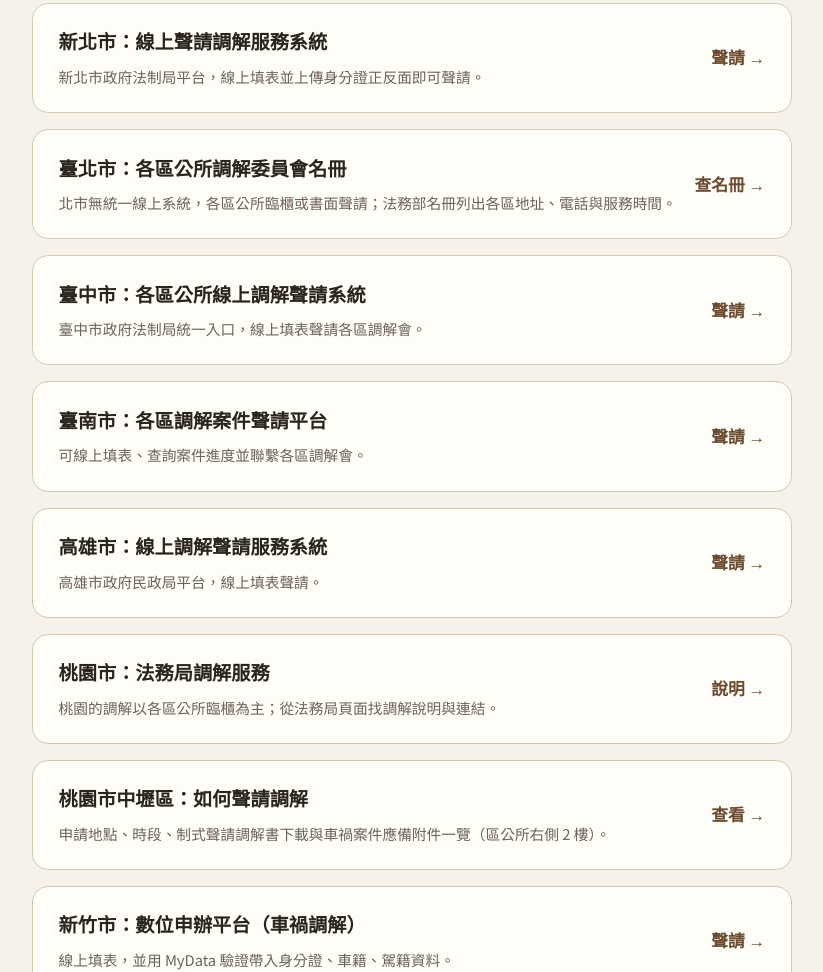
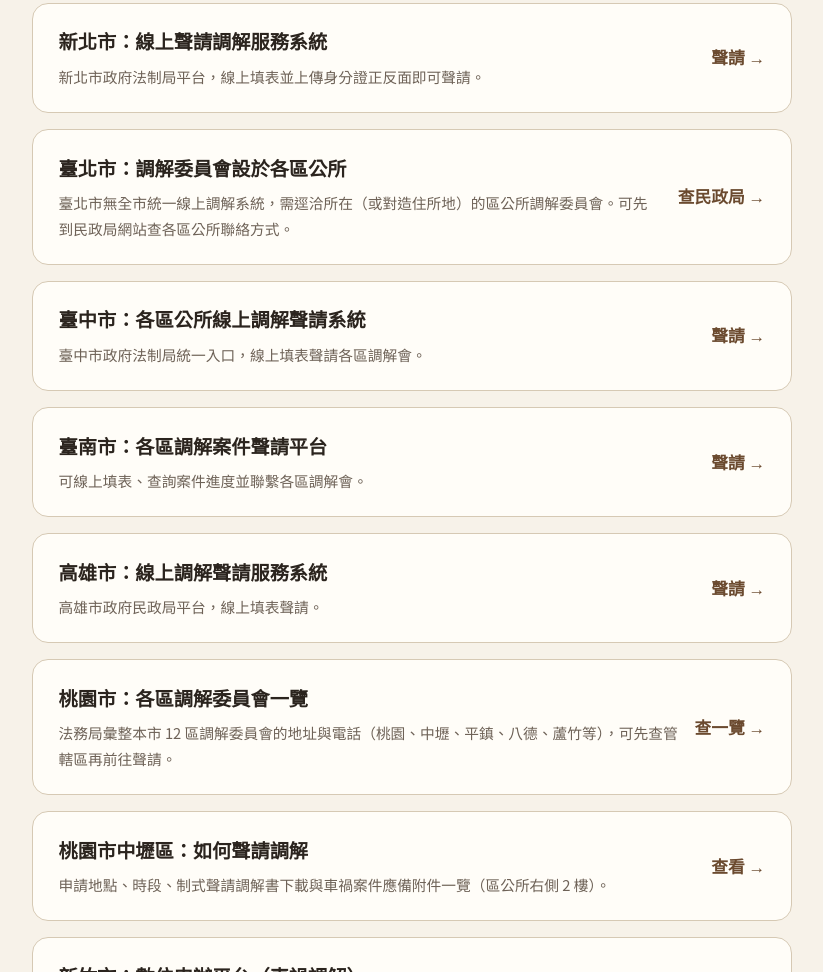
Before and after one commit to MichaelG-glitch/insurance-toolman, an Eleventy site: page src/learn/traffic-mediation/index.njk in a window 1280 px wide. Shown: the part 5694-6666 px from the top of the page, without its empty margins (228-1051 px from the left). Built offline with nearby package versions, Linux system fonts and the light colour scheme; Eleventy itself is replaced by a stand-in of ours; files that its build step writes are made by us from their sources.

Commit message:
修正臺北市與桃園市調解委員會連結

```diff
--- a/src/learn/traffic-mediation/index.njk
+++ b/src/learn/traffic-mediation/index.njk
@@ -114,11 +114,11 @@ related:
 <div class="linklist">
 <a class="linkitem" href="https://www.moj.gov.tw/2204/2528/2529/2537/2538/Lpsimplelist" target="_blank" rel="noopener noreferrer"><div><div class="t">法務部「鄉鎮調解」專區（全國）</div><div class="d">調解條例、函釋解釋彙編與各縣市調解會名冊的官方總入口。不清楚該找哪個調解會，先從這裡查。</div></div><span class="go">查名冊 →</span></a>
 <a class="linkitem" href="https://webm.law.ntpc.gov.tw/apply/" target="_blank" rel="noopener noreferrer"><div><div class="t">新北市：線上聲請調解服務系統</div><div class="d">新北市政府法制局平台，線上填表並上傳身分證正反面即可聲請。</div></div><span class="go">聲請 →</span></a>
-<a class="linkitem" href="https://www.moj.gov.tw/2204/2473/2487/10435/" target="_blank" rel="noopener noreferrer"><div><div class="t">臺北市：各區公所調解委員會名冊</div><div class="d">北市無統一線上系統，各區公所臨櫃或書面聲請；法務部名冊列出各區地址、電話與服務時間。</div></div><span class="go">查名冊 →</span></a>
+<a class="linkitem" href="https://ca.gov.taipei/" target="_blank" rel="noopener noreferrer"><div><div class="t">臺北市：調解委員會設於各區公所</div><div class="d">臺北市無全市統一線上調解系統，需逕洽所在（或對造住所地）的區公所調解委員會。可先到民政局網站查各區公所聯絡方式。</div></div><span class="go">查民政局 →</span></a>
 <a class="linkitem" href="https://taichungmd.taichung.gov.tw/mediation.aspx" target="_blank" rel="noopener noreferrer"><div><div class="t">臺中市：各區公所線上調解聲請系統</div><div class="d">臺中市政府法制局統一入口，線上填表聲請各區調解會。</div></div><span class="go">聲請 →</span></a>
 <a class="linkitem" href="https://easy.tainan.gov.tw/" target="_blank" rel="noopener noreferrer"><div><div class="t">臺南市：各區調解案件聲請平台</div><div class="d">可線上填表、查詢案件進度並聯繫各區調解會。</div></div><span class="go">聲請 →</span></a>
 <a class="linkitem" href="https://cabu3.kcg.gov.tw/MediationApply.aspx" target="_blank" rel="noopener noreferrer"><div><div class="t">高雄市：線上調解聲請服務系統</div><div class="d">高雄市政府民政局平台，線上填表聲請。</div></div><span class="go">聲請 →</span></a>
-<a class="linkitem" href="https://legal.tycg.gov.tw/cp.aspx?n=11292" target="_blank" rel="noopener noreferrer"><div><div class="t">桃園市：法務局調解服務</div><div class="d">桃園的調解以各區公所臨櫃為主；從法務局頁面找調解說明與連結。</div></div><span class="go">說明 →</span></a>
+<a class="linkitem" href="https://legal.tycg.gov.tw/cp.aspx?n=11293" target="_blank" rel="noopener noreferrer"><div><div class="t">桃園市：各區調解委員會一覽</div><div class="d">法務局彙整本市 12 區調解委員會的地址與電話（桃園、中壢、平鎮、八德、蘆竹等），可先查管轄區再前往聲請。</div></div><span class="go">查一覽 →</span></a>
 <a class="linkitem" href="https://www.zhongli.tycg.gov.tw/News_Content.aspx?n=6379&s=848279" target="_blank" rel="noopener noreferrer"><div><div class="t">桃園市中壢區：如何聲請調解</div><div class="d">申請地點、時段、制式聲請調解書下載與車禍案件應備附件一覽（區公所右側 2 樓）。</div></div><span class="go">查看 →</span></a>
 <a class="linkitem" href="https://dgservice.hccg.gov.tw/serviceNotice.do?rule=guest&id=22" target="_blank" rel="noopener noreferrer"><div><div class="t">新竹市：數位申辦平台（車禍調解）</div><div class="d">線上填表，並用 MyData 驗證帶入身分證、車籍、駕籍資料。</div></div><span class="go">聲請 →</span></a>
 <a class="linkitem" href="https://www.hsinchu.gov.tw/News_Content.aspx?n=141&s=260553" target="_blank" rel="noopener noreferrer"><div><div class="t">新竹縣：各鄉鎮市公所調解委員會聯絡資訊</div><div class="d">縣府彙整各鄉鎮市調解會的聯絡電話，先打去確認受理方式與時間。</div></div><span class="go">查聯絡 →</span></a>
```
